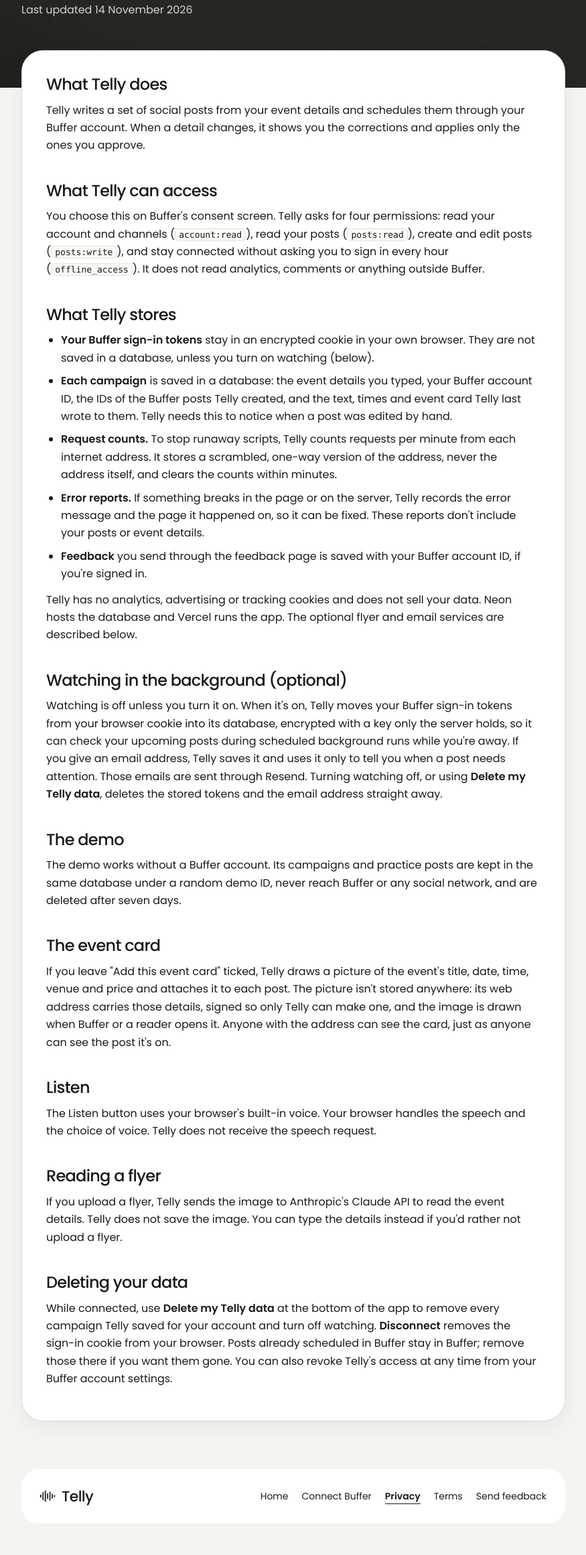
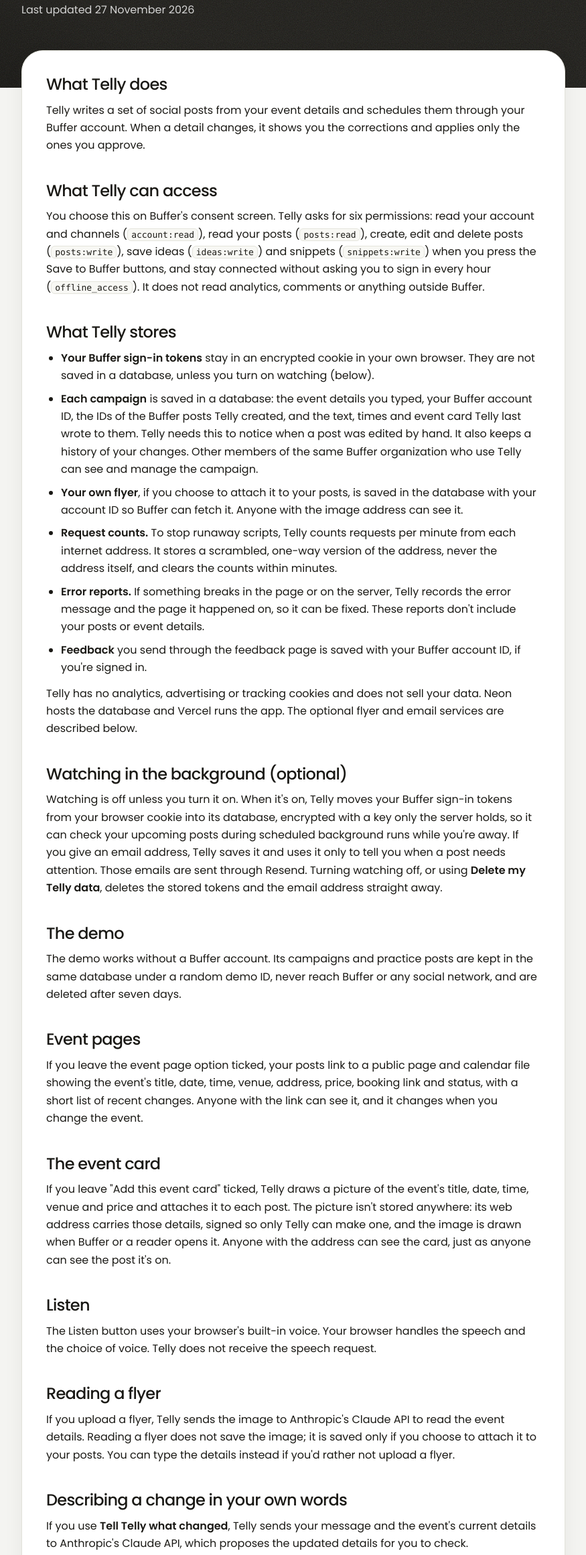
Before and after one commit to IamHarrie-Labs/telly, a website: page public/privacy.html in a window 1280 px wide. Shown: the part 234-2556 px from the top of the page at 67% size, without its empty margins (202-1077 px from the left). Before the commit the page ends 2533 px from the top, so only its background shows below. Drawn offline with Linux system fonts and the light colour scheme.

Commit message:
Bring the privacy page up to date with current permissions and features

```diff
--- a/public/privacy.html
+++ b/public/privacy.html
@@ -28,7 +28,7 @@
       <div class="view-intro">
         <span class="label label-light">Privacy</span>
         <h1 class="view-title">What Telly stores about you</h1>
-        <p class="intro-text">Last updated 14 November 2026</p>
+        <p class="intro-text">Last updated 27 November 2026</p>
       </div>
 
       <article class="card doc-body">
@@ -36,12 +36,13 @@
         <p>Telly writes a set of social posts from your event details and schedules them through your Buffer account. When a detail changes, it shows you the corrections and applies only the ones you approve.</p>
 
         <h2>What Telly can access</h2>
-        <p>You choose this on Buffer's consent screen. Telly asks for four permissions: read your account and channels (<code>account:read</code>), read your posts (<code>posts:read</code>), create and edit posts (<code>posts:write</code>), and stay connected without asking you to sign in every hour (<code>offline_access</code>). It does not read analytics, comments or anything outside Buffer.</p>
+        <p>You choose this on Buffer's consent screen. Telly asks for six permissions: read your account and channels (<code>account:read</code>), read your posts (<code>posts:read</code>), create, edit and delete posts (<code>posts:write</code>), save ideas (<code>ideas:write</code>) and snippets (<code>snippets:write</code>) when you press the Save to Buffer buttons, and stay connected without asking you to sign in every hour (<code>offline_access</code>). It does not read analytics, comments or anything outside Buffer.</p>
 
         <h2>What Telly stores</h2>
         <ul>
           <li><strong>Your Buffer sign-in tokens</strong> stay in an encrypted cookie in your own browser. They are not saved in a database, unless you turn on watching (below).</li>
-          <li><strong>Each campaign</strong> is saved in a database: the event details you typed, your Buffer account ID, the IDs of the Buffer posts Telly created, and the text, times and event card Telly last wrote to them. Telly needs this to notice when a post was edited by hand.</li>
+          <li><strong>Each campaign</strong> is saved in a database: the event details you typed, your Buffer account ID, the IDs of the Buffer posts Telly created, and the text, times and event card Telly last wrote to them. Telly needs this to notice when a post was edited by hand. It also keeps a history of your changes. Other members of the same Buffer organization who use Telly can see and manage the campaign.</li>
+          <li><strong>Your own flyer</strong>, if you choose to attach it to your posts, is saved in the database with your account ID so Buffer can fetch it. Anyone with the image address can see it.</li>
           <li><strong>Request counts.</strong> To stop runaway scripts, Telly counts requests per minute from each internet address. It stores a scrambled, one-way version of the address, never the address itself, and clears the counts within minutes.</li>
           <li><strong>Error reports.</strong> If something breaks in the page or on the server, Telly records the error message and the page it happened on, so it can be fixed. These reports don't include your posts or event details.</li>
           <li><strong>Feedback</strong> you send through the feedback page is saved with your Buffer account ID, if you're signed in.</li>
@@ -54,6 +55,9 @@
         <h2>The demo</h2>
         <p>The demo works without a Buffer account. Its campaigns and practice posts are kept in the same database under a random demo ID, never reach Buffer or any social network, and are deleted after seven days.</p>
 
+        <h2>Event pages</h2>
+        <p>If you leave the event page option ticked, your posts link to a public page and calendar file showing the event's title, date, time, venue, address, price, booking link and status, with a short list of recent changes. Anyone with the link can see it, and it changes when you change the event.</p>
+
         <h2>The event card</h2>
         <p>If you leave "Add this event card" ticked, Telly draws a picture of the event's title, date, time, venue and price and attaches it to each post. The picture isn't stored anywhere: its web address carries those details, signed so only Telly can make one, and the image is drawn when Buffer or a reader opens it. Anyone with the address can see the card, just as anyone can see the post it's on.</p>
 
@@ -61,10 +65,13 @@
         <p>The Listen button uses your browser's built-in voice. Your browser handles the speech and the choice of voice. Telly does not receive the speech request.</p>
 
         <h2>Reading a flyer</h2>
-        <p>If you upload a flyer, Telly sends the image to Anthropic's Claude API to read the event details. Telly does not save the image. You can type the details instead if you'd rather not upload a flyer.</p>
+        <p>If you upload a flyer, Telly sends the image to Anthropic's Claude API to read the event details. Reading a flyer does not save the image; it is saved only if you choose to attach it to your posts. You can type the details instead if you'd rather not upload a flyer.</p>
+
+        <h2>Describing a change in your own words</h2>
+        <p>If you use <strong>Tell Telly what changed</strong>, Telly sends your message and the event's current details to Anthropic's Claude API, which proposes the updated details for you to check.</p>
 
         <h2>Deleting your data</h2>
-        <p>While connected, use <strong>Delete my Telly data</strong> at the bottom of the app to remove every campaign Telly saved for your account and turn off watching. <strong>Disconnect</strong> removes the sign-in cookie from your browser. Posts already scheduled in Buffer stay in Buffer; remove those there if you want them gone. You can also revoke Telly's access at any time from your Buffer account settings.</p>
+        <p>While connected, use <strong>Delete my Telly data</strong> at the bottom of the app to remove every campaign and flyer image Telly saved for your account, along with its event pages, and turn off watching. <strong>Disconnect</strong> removes the sign-in cookie from your browser. Posts already scheduled in Buffer stay in Buffer; remove those there if you want them gone. You can also revoke Telly's access at any time from your Buffer account settings.</p>
       </article>
 
       <footer class="app-footer">
```
